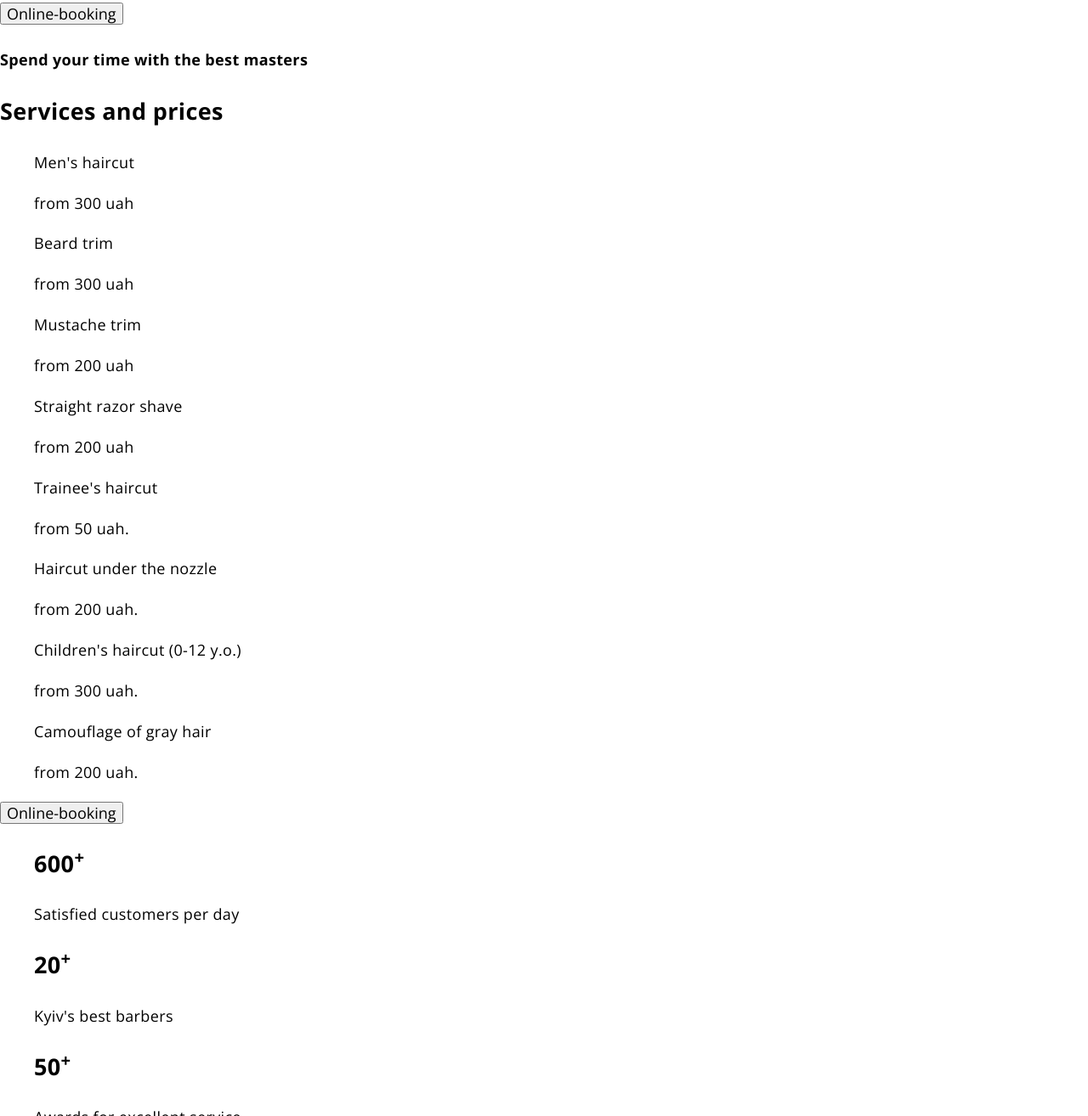
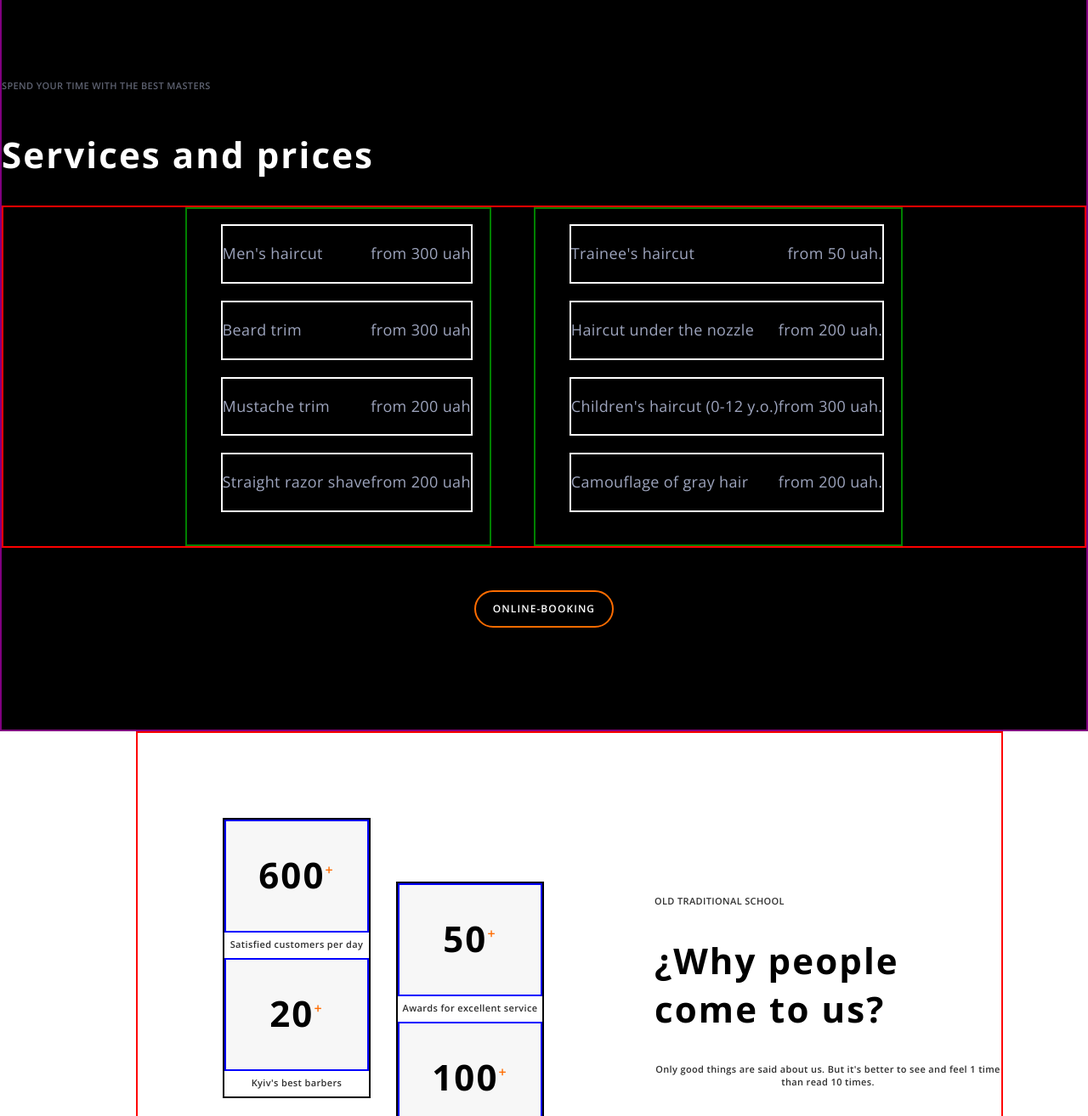
Before and after one commit to Fanttatraieste/BarberShop, a plain HTML site: page index.html in a window 1280 px wide. Shown: the part 1486-2800 px from the top of the page at 85% size. Drawn offline with nearby package versions, Linux system fonts and the light colour scheme.

Commit message:
cv schimbari

```diff
--- a/css/style.css
+++ b/css/style.css
@@ -28,8 +28,34 @@ body {
   text-transform: uppercase;
   color: var(--subtitle-black-color);
 }
+.title {
+  font-weight: 700;
+  font-size: 42px;
+  line-height: 1.16;
+  letter-spacing: 0.05em;
+}
 .text {
   color: var(--paragraph-color-black);
+}
+
+.button-nav {
+  box-sizing: border-box;
+  padding: 12px 20px 12px 20px;
+  font-weight: 600;
+  font-size: 12px;
+  line-height: 1.33;
+  letter-spacing: 0.09em;
+  text-transform: uppercase;
+  border: 2px solid var(--brand-color);
+  border-radius: 25px;
+  background-color: transparent;
+  color: var(--white-color);
+  cursor: pointer;
+}
+.button-nav:hover,
+.button-nav:focus,
+.button-nav:active {
+  background-color: var(--brand-color);
 }
 
 /* Hero-Header stilization */
@@ -43,19 +69,31 @@ body {
   background-color: var(--black-color);
   width: 1070px;
   height: 680px;
+  margin-right: 100px;
   flex-direction: column;
 }
 .logo-container {
   display: flex;
   border: 2px solid orangered;
   flex-direction: column;
-  flex-basis: 155px;
+  /*flex-basis: 155px;*/
   margin-left: 160px;
+  justify-content: space-between;
+  align-items: center;
+}
+.social-media {
+  display: flex;
+  flex-direction: row;
+  border: 2px solid green;
+  transform: rotate(-90deg);
+  margin-bottom: 140px;
+  justify-content: space-around;
+  gap: 40px;
 }
 .principal-navigation {
   display: flex;
   border: 2px solid blue;
-  flex-basis: 1070px;
+  /*flex-basis: 1070px;*/
   padding-top: 45px;
   margin-right: 0px;
   justify-content: space-between;
@@ -79,6 +117,8 @@ body {
 .hero-text-container {
   display: flex;
   border: 2px solid white;
+  flex-direction: column;
+  margin-top: 50px;
 }
 
 .social-media-link {
@@ -115,29 +155,170 @@ body {
   line-height: 1.18;
   letter-spacing: 0.05em;
   color: var(--white-color);
+  display: flex;
+  border: 2px solid green;
+  margin-left: 80px;
 }
 .hero-text-container .subtitle {
   color: var(--subtitle-white-color);
+  display: flex;
+  border: 2px solid yellow;
+  margin-bottom: 10px;
+  margin-left: 80px;
 }
 .hero-text-container .text {
   color: var(--paragraph-color-white);
+  display: flex;
+  border: 2px solid red;
+  margin-top: 10px;
+  margin-left: 80px;
+  max-width: 370px;
 }
-.button-nav {
-  box-sizing: border-box;
-  padding: 12px 20px 12px 20px;
+
+/* About section */
+.about-paragraph {
+  font-size: 14px;
+  line-height: 1.85;
+}
+
+.about-section-container {
+  display: flex;
+  flex-direction: row;
+  gap: 30px;
+  padding-top: 120px;
+  border: 2px solid red;
+  margin-left: 160px;
+  margin-right: 100px;
+  padding-bottom: 120px;
+}
+
+.about-section-container .title,
+.about-section-container .subtitle,
+.about-section-container .text,
+.about-section-container .about-paragraph {
+  max-width: 470px;
+}
+
+.about-section-container .button-nav {
+  color: var(--subtitle-black-color);
+  margin-top: 42px;
+}
+
+.about-section-container .button-nav:hover,
+.about-section-container .button-nav:active,
+.about-section-container .button-nav:focus {
+  color: var(--white-color);
+}
+
+/* Services Section */
+.services-container {
+  display: flex;
+  background-color: var(--black-color);
+  border: 2px solid purple;
+  flex-direction: column;
+}
+
+.services-container .subtitle {
+  color: var(--subtitle-white-color);
+  margin-top: 120px;
+}
+.services-container .title {
+  color: var(--white-color);
+}
+.services-container .text {
+  color: var(--paragraph-color-white);
+}
+
+.services-prices {
+  display: flex;
+  border: 2px solid red;
+  justify-content: center;
+  margin-bottom: 50px;
+}
+
+.services-left-prices,
+.services-right-prices {
+  display: flex;
+  border: 2px solid green;
+  max-width: 570px;
+  flex-direction: column;
+}
+
+.services-left-prices {
+  margin-left: auto;
+  margin-right: 50px;
+}
+.services-right-prices {
+  margin-right: auto;
+}
+
+.services-item {
+  display: flex;
+  flex-direction: row;
+  justify-content: space-between;
+  border: 2px solid white;
+  margin-bottom: 20px;
+  margin-right: 20px;
+}
+.services-container .button-nav {
+  margin-bottom: 120px;
+  align-self: center;
+}
+
+/* Comercial section */
+.comercial-container {
+  display: flex;
+  border: 2px solid red;
+  flex-direction: row;
+  margin-left: 160px;
+  margin-right: 100px;
+  align-items: center;
+}
+.comercial-item1 {
+  display: flex;
+  flex-direction: column;
+  margin-top: 100px;
+  margin-bottom: 175px;
+  border: 2px solid black;
+  margin-right: 30px;
+  padding: 0px;
+  margin-left: 100px;
+}
+.comercial-item2 {
+  display: flex;
+  flex-direction: column;
+  margin-top: 175px;
+  margin-bottom: 100px;
+  border: 2px solid black;
+  margin-right: 130px;
+  padding: 0px;
+}
+
+.comercial-list-item {
+  display: flex;
+  flex-direction: column;
+  align-items: center;
+  border: 2px solid blue;
+  margin-bottom: 30px;
+  background-color: #f7f7f7;
+  width: 170px;
+  height: 133px;
+}
+
+.plus-item {
+  color: var(--brand-color);
   font-weight: 600;
-  font-size: 12px;
-  line-height: 1.33;
-  letter-spacing: 0.09em;
-  text-transform: uppercase;
-  border: 2px solid var(--brand-color);
-  border-radius: 25px;
-  background-color: transparent;
-  color: var(--white-color);
-  cursor: pointer;
+  font-size: 16px;
+  line-height: 1.37;
 }
-.button-nav:hover,
-.button-nav:focus,
-.button-nav:active {
-  background-color: var(--brand-color);
+
+.comercial-container .title {
+  line-height: 1.35;
 }
+.comercial-container .text {
+  color: var(--subtitle-black-color);
+  font-weight: 600;
+  font-size: 11px;
+  line-height: 1.36;
+  text-align: center;
+}
--- a/index.html
+++ b/index.html
@@ -21,8 +21,10 @@
         <a class="link" href="index.html">
           <img src="images/LogoBarber.png" alt="Logoul Frizeriei" />
         </a>
+        <div class="social-media">
           <a class="social-media-link link" href="https://www.youtube.com/@DorianPopaHatz" target="_blank">Youtube</a>
           <a class="social-media-link link" href="https://www.instagram.com/eusuntdorian/" target="_blank">Instagram</a>
+        </div>
       </div>
       <div class="hero-header-section">
         <div class="principal-navigation">
@@ -62,120 +64,120 @@
     </header>
     <main>
       <!-- About Section -->
-      <section>
+      <section class="about-section-container">
         <img
-          width="300"
+          width="270"
           src="images/BeardStyles/Style1.jpg"
           alt="Beard Style one"
         />
         <img
-          width="300"
+          width="270"
           src="images/BeardStyles/Style2.jpg"
           alt="Beard Style two"
         />
-        <h4>About</h4>
-        <h2>Best Barbershop in your city</h2>
-        <p>
+        <div class="about-text-container">
+          <h4 class="subtitle">About</h4>
+          <h2 class="title">Best Barbershop in your city</h2>
+          <p class="text">
             If you want to add more confidence to your image, you should
             definitely visit us.
           </p>
-        <p>
+          <p class="about-paragraph">
             We are a team that never stops at what has been achieved and are
             thirsty for changes. And when you fall into the hands of our master,
             you will never be the same again. We are a team that is always "on the
             same wave" with clients. Therefore, we are always ready to improve
             everyone who comes to us!
           </p>
-        <button type="button">Online-booking</button>
+          <button class="button-nav" type="button">Online-booking</button>
+        </div>
       </section>
       <!-- Services section -->
-      <section>
-        <h4>Spend your time with the best masters</h4>
-        <h2>Services and prices</h2>
-        <div>
+      <section class="services-container">
+        <h4 class="subtitle">Spend your time with the best masters</h4>
+        <h2 class="title">Services and prices</h2>
+        <div class="services-prices">
+          <div class="services-left-prices">
             <ul class="unstyled-list">
-            <li>
-              <p>Men's haircut</p>
-              <p>from 300 uah</p>
+              <li class="services-item">
+                <p class="text">Men's haircut</p>
+                <p class="text">from 300 uah</p>
               </li>
-            <li>
-              <p>Beard trim</p>
-              <p>from 300 uah</p>
+              <li class="services-item">
+                <p class="text">Beard trim</p>
+                <p class="text">from 300 uah</p>
               </li>
-            <li>
-              <p>Mustache trim</p>
-              <p>from 200 uah</p>
+              <li class="services-item">
+                <p class="text">Mustache trim</p>
+                <p class="text">from 200 uah</p>
               </li>
-            <li>
-              <p>Straight razor shave</p>
-              <p>from 200 uah</p>
+              <li class="services-item">
+                <p class="text">Straight razor shave</p>
+                <p class="text">from 200 uah</p>
               </li>
             </ul>
           </div>
-        <div>
+          <div class="services-right-prices">
             <ul class="unstyled-list">
-            <li>
-              <p>Trainee's haircut</p>
-              <p>from 50 uah.</p>
+              <li class="services-item">
+                <p class="text">Trainee's haircut</p>
+                <p class="text">from 50 uah.</p>
               </li>
-            <li>
-              <p>Haircut under the nozzle</p>
-              <p>from 200 uah.</p>
+              <li class="services-item">
+                <p class="text">Haircut under the nozzle</p>
+                <p class="text">from 200 uah.</p>
               </li>
-            <li>
-              <p>Children's haircut (0-12 y.o.)</p>
-              <p>from 300 uah.</p>
+              <li class="services-item">
+                <p class="text">Children's haircut (0-12 y.o.)</p>
+                <p class="text">from 300 uah.</p>
               </li>
-            <li>
-              <p>Camouflage of gray hair</p>
-              <p>from 200 uah.</p>
+              <li class="services-item">
+                <p class="text">Camouflage of gray hair</p>
+                <p class="text">from 200 uah.</p>
               </li>
             </ul>
           </div>
-        <button type="button">Online-booking</button>
+        </div>
+        <button class="button-nav" type="button">Online-booking</button>
       </section>
       <!-- Comercial section -->
-      <section>
-        <ul class="unstyled-list">
-          <li>
-            <div>
-              <h2>
-                600<sup><span>+</span></sup>
+      <section class="comercial-container">
+        <ul class="unstyled-list comercial-item1">
+          <li class="comercial-list-item">
+              <h2 class="title">
+                600<sup><span class="plus-item">+</span></sup>
               </h2>
-              <p>Satisfied customers per day</p>
-            </div>
+              <p class="text">Satisfied customers per day</p>
           </li>
-          <li>
-            <div>
-              <h2>
-                20<sup><span>+</span></sup>
+          <li class="comercial-list-item">
+              <h2 class="title">
+                20<sup><span class="plus-item">+</span></sup>
               </h2>
-              <p>Kyiv's best barbers</p>
-            </div>
-          </li>
-          <li>
-            <div>
-              <h2>
-                50<sup><span>+</span></sup>
-              </h2>
-              <p>Awards for excellent service</p>
-            </div>
-          </li>
-          <li>
-            <div>
-              <h2>
-                100<sup><span>+</span></sup>
-              </h2>
-              <p>Gifts for regular customers</p>
-            </div>
+              <p class="text">Kyiv's best barbers</p>
           </li>
         </ul>
-        <h4>Old traditional school</h4>
-        <h2>¿Why people come to us?</h2>
-        <p>
+        <ul class="unstyled-list comercial-item2">
+          <li class="comercial-list-item">
+              <h2 class="title">
+                50<sup><span class="plus-item">+</span></sup>
+              </h2>
+              <p class="text">Awards for excellent service</p>
+          </li>
+          <li class="comercial-list-item">
+              <h2 class="title">
+                100<sup><span class="plus-item">+</span></sup>
+              </h2>
+              <p class="text">Gifts for regular customers</p>
+          </li>
+        </ul>
+        <div>
+          <h4 class="subtitle">Old traditional school</h4>
+          <h2 class="title">¿Why people come to us?</h2>
+          <p class="text">
             Only good things are said about us. But it's better to see and feel 1
             time than read 10 times.
           </p>
+        </div>
       </section>
       <!-- Barbers section -->
       <section>
```
Lines whose indentation alone changed are shown as unchanged.
